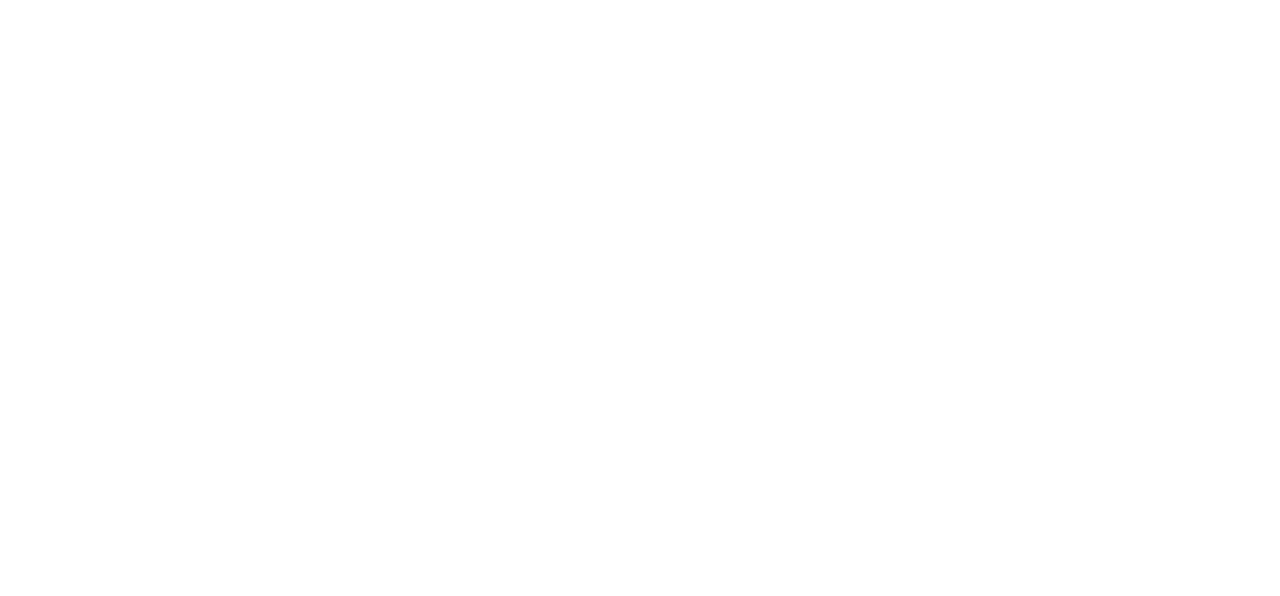
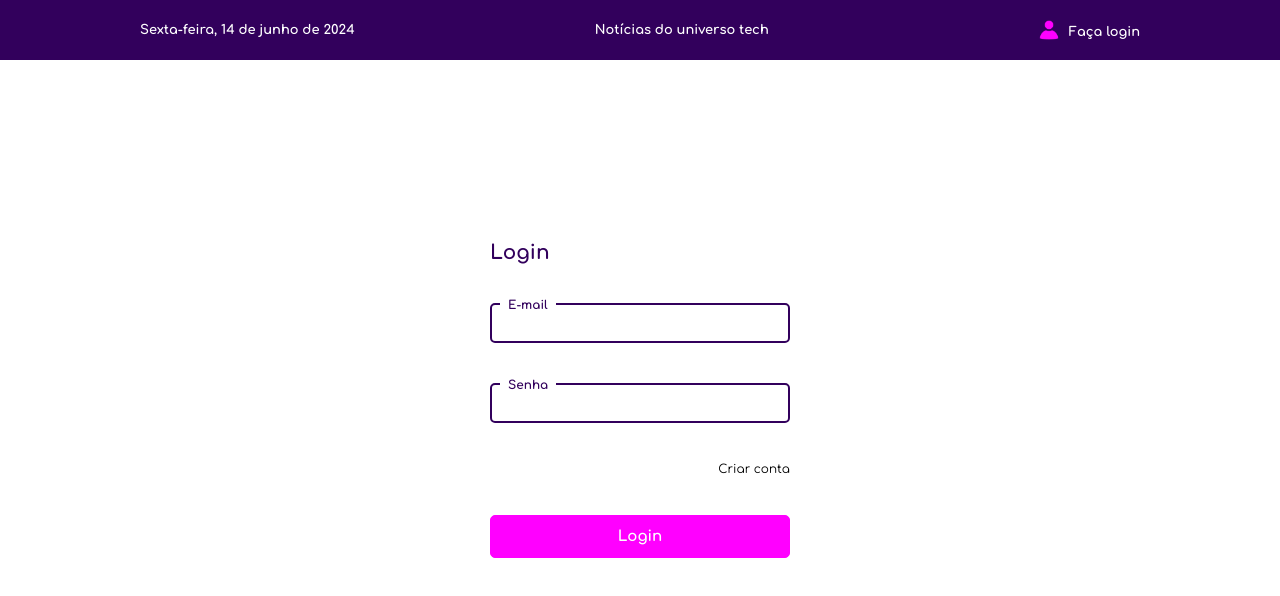
Before and after one commit to Teste-tecnico-Cosmo-Bots/frontend_web, a Vue app: page /login in a window 1280 px wide. Before the commit this address had no page. Shown: the top 596 px of the page. Built offline with nearby package versions, Linux system fonts and the light colour scheme.

Commit message:
feat: Added login and registration screen

```diff
--- a/src/components/CardBanner.vue
+++ b/src/components/CardBanner.vue
@@ -75,9 +75,9 @@
 }
 
 .content-button button {
-  max-width: 279px;
-  width: 279px;
-  padding: 20px 0;
+  max-width: 250px;
+  width: 250px;
+  padding: 15px 0;
   background-color: var(--primary-color);
   color: var(--text-one);
   border: 2px solid var(--text-one);
@@ -85,6 +85,7 @@
   transition: 0.3s;
   font-weight: 700;
   border-radius: 5px;
+  margin-top: 10px;
 }
 
 .content-button button:hover {
@@ -99,8 +100,8 @@
 
 .new-card {
   position: absolute;
-  background-color: var(--tertiary-color);
-  color: var(--primary-color);
+  background-color: var(--secondary-color);
+  color: var(--text-one);
   border-radius: 5px;
   padding: 8px 10px;
 }
--- a/src/components/CardCreatePost.vue
+++ b/src/components/CardCreatePost.vue
@@ -43,4 +43,67 @@
 });
 </script>
 
-<style></style>
+<style>
+.card-create-post {
+  display: flex;
+  flex-direction: column;
+  gap: 30px;
+}
+
+.card-create-post p {
+  font-size: 18px;
+  font-weight: 700;
+  color: var(--primary-color);
+}
+
+.form-group {
+  display: flex;
+  flex-direction: column;
+  gap: 20px;
+}
+.form-label {
+  display: flex;
+  flex-direction: column;
+  gap: 10px;
+  font-size: 13px;
+  color: var(--primary-color);
+}
+.form-input {
+  padding: 10px 10px;
+  outline: none;
+  border: 2px solid var(--primary-color);
+  border-radius: 5px;
+  font-size: 12px;
+}
+.form-textarea {
+  width: 100%;
+  border: 2px solid var(--primary-color);
+
+  resize: none;
+  padding: 10px 10px;
+  border-radius: 5px;
+  font-size: 13px;
+  min-height: 80px;
+  outline: none;
+}
+.button-group {
+  display: flex;
+  justify-content: flex-end;
+}
+
+.button-group button {
+  padding: 8px 20px;
+  border: 2px solid var(--secondary-color);
+  background-color: var(--text-one);
+  color: var(--secondary-color);
+  font-weight: 700;
+  border-radius: 5px;
+  transition: 0.3s;
+  cursor: pointer;
+
+  &:hover {
+    background-color: var(--secondary-color);
+    color: var(--text-one);
+  }
+}
+</style>
--- a/src/components/HeaderComponent.vue
+++ b/src/components/HeaderComponent.vue
@@ -1,18 +1,33 @@
 <template>
   <header class="header-content">
-    <p>Notícias do universo tech</p>
     <p>{{ capitalizedDate }}</p>
+    <p class="home-text" @click="onHome">Notícias do universo tech</p>
+
+    <div @click="onLogin">
+      <img :src="personIcon" />
+      <p class="text-login">Faça login</p>
+    </div>
   </header>
 </template>
 
 <script setup>
 import { computed } from "vue";
+import personIcon from "../assets/png/people.png";
 import moment from "moment";
 import "moment/locale/pt-br";
+import { useRouter } from "vue-router";
+moment.locale("pt-br");
+const formattedDate = moment().format("dddd, D [de] MMMM [de] YYYY");
 
-moment.locale("pt-br");
+const router = useRouter();
 
-const formattedDate = moment().format("dddd, D [de] MMMM [de] YYYY");
+const onLogin = () => {
+  router.push({ path: "/login" });
+};
+
+const onHome = () => {
+  router.push({ path: "/" });
+};
 
 // Função para capitalizar a primeira letra
 function capitalizeFirstLetter(string) {
@@ -28,6 +43,7 @@
   max-width: 1000px;
   display: flex;
   justify-content: space-between;
+  align-items: center;
 }
 
 .header-content p {
@@ -35,4 +51,24 @@
   font-weight: 700;
   color: var(--text-one);
 }
+
+.header-content img {
+  width: 20px;
+}
+
+.header-content div {
+  display: flex;
+  gap: 10px;
+  align-items: center;
+  cursor: pointer;
+}
+
+.text-login {
+  transform: translateY(2px);
+}
+
+.home-text {
+  cursor: pointer;
+  transform: translateX(-15px);
+}
 </style>
--- /dev/null
+++ b/src/components/LoginAndRegister.vue
@@ -0,0 +1,165 @@
+<!-- AuthForm.vue -->
+<template>
+  <div class="auth-container-register">
+    <div class="form-header-register">
+      <p>{{ props.isLogin ? "Login" : "Cadastro" }}</p>
+    </div>
+
+    <form @submit.prevent="handleSubmit">
+      <div v-if="!props.isLogin" class="form-group-register">
+        <label class="form-label-register">
+          <span>Nome</span>
+          <input
+            class="form-input-register"
+            type="text"
+            v-model="name"
+            required
+          />
+        </label>
+      </div>
+      <div class="form-group-register">
+        <label class="form-label-register">
+          <span>E-mail</span>
+          <input
+            class="form-input-register"
+            type="email"
+            v-model="email"
+            required
+          />
+        </label>
+      </div>
+      <div class="form-group-register">
+        <label class="form-label-register">
+          <span> Senha</span>
+          <input
+            class="form-input-register"
+            type="password"
+            v-model="password"
+            required
+          />
+        </label>
+      </div>
+      <div v-if="!props.isLogin" class="form-group-register">
+        <label class="form-label-register">
+          <span> Confirmação de Senha</span>
+          <input
+            class="form-input-register"
+            type="password"
+            v-model="confirmPassword"
+            required
+          />
+        </label>
+      </div>
+
+      <span
+        class="form-create-accont"
+        @click="props.isLogin ? openRegister() : openLogin()"
+        >{{ props.isLogin ? "Criar conta" : "Já tenho uma conta" }}</span
+      >
+      <button type="submit" class="btn-primary-register">
+        {{ props.isLogin ? "Login" : "Cadastrar" }}
+      </button>
+    </form>
+  </div>
+</template>
+
+<script setup>
+import { ref } from "vue";
+const name = ref("");
+const email = ref("");
+const password = ref("");
+const confirmPassword = ref("");
+
+import { defineProps, defineEmits } from "vue";
+const emit = defineEmits(["openRegister", "openLogin"]);
+
+const props = defineProps({
+  isLogin: {
+    type: Boolean,
+    default: true,
+  },
+});
+const handleSubmit = () => {
+  if (props.isLogin.value) {
+    // Lógica de login
+    console.log("Login:", { email: email.value, password: password.value });
+  } else {
+    // Lógica de cadastro
+    if (password.value !== confirmPassword.value) {
+      alert("As senhas não coincidem.");
+      return;
+    }
+    console.log("Cadastro:", {
+      name: name.value,
+      email: email.value,
+      password: password.value,
+    });
+  }
+};
+
+const openRegister = () => {
+  emit("openRegister");
+};
+
+const openLogin = () => {
+  emit("openLogin");
+};
+</script>
+
+<style scoped>
+.auth-container-register {
+  display: flex;
+  flex-direction: column;
+  gap: 20px;
+}
+
+.auth-container-register form {
+  display: flex;
+  flex-direction: column;
+  gap: 40px;
+  margin-top: 20px;
+}
+
+.form-header-register p {
+  font-size: 20px;
+  font-weight: bold;
+  color: var(--primary-color);
+}
+
+.form-label-register {
+  display: flex;
+  flex-direction: column;
+  gap: 10px;
+  font-size: 13px;
+}
+
+.form-input-register {
+  font-size: 13px;
+  padding: 11px 12px;
+  width: 300px;
+  outline: none;
+  border: 2px solid var(--primary-color);
+  border-radius: 5px;
+}
+
+.btn-primary-register {
+  background-color: var(--secondary-color);
+  padding: 12px 20px;
+  border: 1px solid var(--secondary-color);
+  font-size: 15px;
+  font-weight: bold;
+  border-radius: 5px;
+  color: var(--text-one);
+  cursor: pointer;
+}
+
+.form-create-accont {
+  text-align: end;
+  cursor: pointer;
+  font-size: 12px;
+  transition: 0.3s;
+  &:hover {
+    transform: scale(1.008);
+  }
+}
+</style>
--- a/src/normalize.css
+++ b/src/normalize.css
@@ -157,6 +157,7 @@
 button,
 label,
 input,
+span,
 textarea {
   font-family: "Comfortaa", sans-serif;
 }
--- a/src/routes/index.js
+++ b/src/routes/index.js
@@ -1,11 +1,16 @@
 import { createRouter, createWebHistory } from "vue-router";
 import HomePage from "../views/HomePage.vue";
+import LoginPage from "../views/LoginPage.vue";
 import DetailsPost from "../views/DetailsPost.vue";
 
 const routes = [
   {
     path: "/",
     component: HomePage,
+  },
+  {
+    path: "/login",
+    component: LoginPage,
   },
   {
     path: "/post/:id",
--- a/src/teste.css
+++ b/src/teste.css
@@ -1,62 +1,24 @@
-.card-create-post {
-  display: flex;
-  flex-direction: column;
-  gap: 30px;
+.form-group-register {
+  position: relative;
 }
 
-.card-create-post p {
-  font-size: 18px;
-  font-weight: 700;
+.form-label-register span {
+  display: inline-block;
+  /* transform: translate(10px, 18px); */
+  background-color: #fff;
+  transition: 0.3s ease;
+  top: -4px;
+  padding: 0 8px;
+  left: 10px;
+  position: absolute;
+  font-size: 12px;
+  font-weight: bold;
   color: var(--primary-color);
 }
 
-.form-group {
-  display: flex;
-  flex-direction: column;
-  gap: 20px;
+.form-label-register:focus-within span {
+  top: -25px;
+  left: -5px;
+  font-size: 13px;
+  transition: 0.3s ease;
 }
-.form-label {
-  display: flex;
-  flex-direction: column;
-  gap: 10px;
-  font-size: 13px;
-  color: var(--primary-color);
-}
-.form-input {
-  padding: 5px 10px;
-  outline: none;
-  border: 2px solid var(--gray);
-  border-radius: 5px;
-  font-size: 12px;
-}
-.form-textarea {
-  width: 100%;
-  border: 2px solid var(--gray);
-
-  resize: none;
-  padding: 5px 10px;
-  border-radius: 5px;
-  font-size: 13px;
-  min-height: 80px;
-  outline: none;
-}
-.button-group {
-  display: flex;
-  justify-content: flex-end;
-}
-
-.button-group button {
-  padding: 8px 20px;
-  border: 2px solid var(--secondary-color);
-  background-color: var(--text-one);
-  color: var(--secondary-color);
-  font-weight: 700;
-  border-radius: 5px;
-  transition: 0.3s;
-  cursor: pointer;
-
-  &:hover {
-    background-color: var(--secondary-color);
-    color: var(--text-one);
-  }
-}
--- /dev/null
+++ b/src/views/LoginPage.vue
@@ -0,0 +1,39 @@
+<!-- eslint-disable-next-line vue/multi-word-component-names -->
+<template>
+  <div class="home">
+    <div class="header-page">
+      <HeaderComponent />
+    </div>
+    <div class="container-content content-center">
+      <LoginAndRegister
+        :isLogin="isLogin"
+        @openLogin="login"
+        @openRegister="create"
+      />
+    </div>
+  </div>
+</template>
+
+<script setup>
+import HeaderComponent from "../components/HeaderComponent.vue";
+import LoginAndRegister from "../components/LoginAndRegister.vue";
+import { ref } from "vue";
+const isLogin = ref(true);
+
+const login = () => {
+  isLogin.value = true;
+};
+
+const create = () => {
+  isLogin.value = false;
+};
+</script>
+
+<style>
+.content-center {
+  display: flex;
+  justify-content: center;
+  align-items: center;
+  min-height: 80vh;
+}
+</style>
```
Also changed, not shown: src/assets/png/people.png (added).
